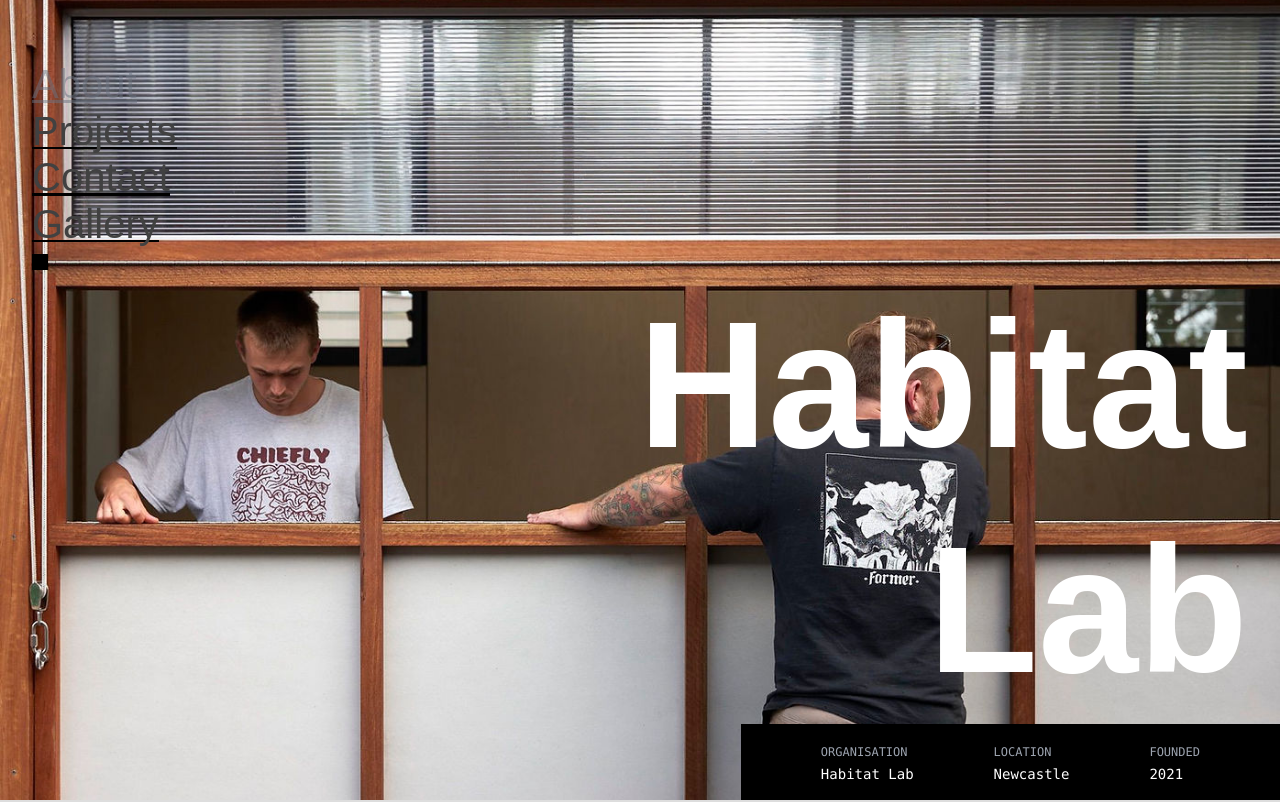
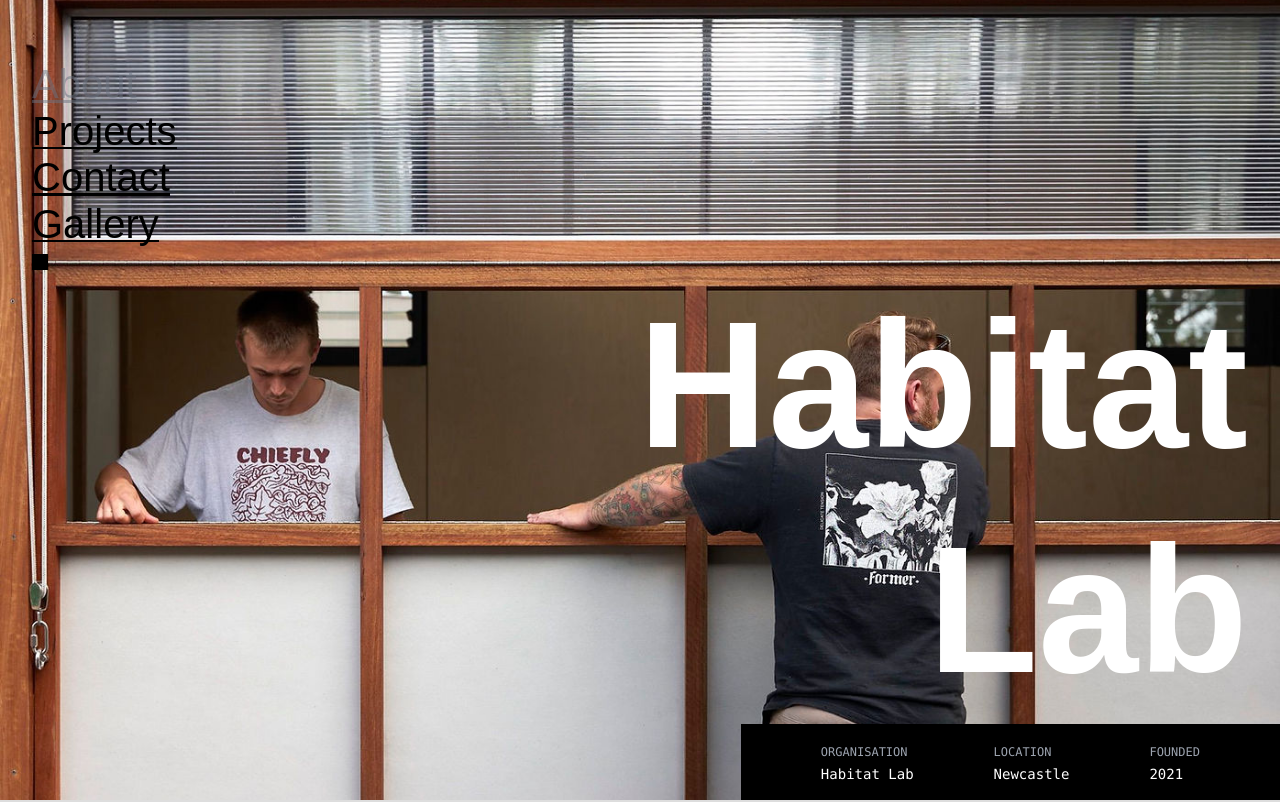
Before and after one commit to Zume-z/habitat-lab, a Next.js app: page /about in a window 1280 px wide. Shown: the top 802 px of the page. Built offline with nearby package versions, Linux system fonts and the light colour scheme; a web font is replaced by a local one.

Commit message:
Update: Transition

```diff
--- a/src/components/Layout.tsx
+++ b/src/components/Layout.tsx
@@ -1,29 +1,90 @@
+// import Head from 'next/head'
+// import { proxima } from '@/utils/fonts'
+// import { ReactNode, useEffect, useState } from 'react'
+
+// interface LayoutProps {
+//   children: ReactNode
+//   title?: string
+//   nav?: JSX.Element
+// }
+
+// export default function Layout({ children, title, nav }: LayoutProps) {
+//   const [opacity, setOpacity] = useState(100)
+
+//   useEffect(() => {
+//     setTimeout(() => setOpacity(100), 500)
+//   }, [])
+
+//   return (
+//     <>
+//       <Head>
+//         <title>{title ? `Habitat Lab | ${title}` : 'Habitat Lab'}</title>
+//         <meta name="description" content="Habitat Lab" />
+//         <link rel="icon" href="/favicon.ico" />
+//       </Head>
+//       <main className={`${proxima.className} w-full py-0 text-[#414141] opacity-0 duration-[1000ms] md:py-16 `} style={{ opacity: opacity }}>
+//         {nav}
+//         {children}
+//       </main>
+//     </>
+//   )
+// }
+
 import Head from 'next/head'
 import { proxima } from '@/utils/fonts'
-import { ReactNode, useEffect, useState } from 'react'
+import { ReactNode, useState } from 'react'
+import { useEffect } from 'react'
+import { useRouter } from 'next/router'
+import Nav from './Nav'
 
 interface LayoutProps {
   children: ReactNode
-  title?: string
+  title: string
+  nav?: JSX.Element
 }
 
-export default function Layout({ children, title }: LayoutProps) {
-  const [opacity, setOpacity] = useState(100)
+export default function Layout({ children, title, nav }: LayoutProps) {
+  const router = useRouter()
+  const [opacity, setOpacity] = useState(0)
 
   useEffect(() => {
-    setTimeout(() => setOpacity(100), 500)
-  }, [])
+    // Function to handle the start of the transition
+    const handleRouteChangeStart = () => {
+      setTimeout(() => setOpacity(0), 1000)
+    }
+
+    // Function to handle the end of the transition
+    const handleRouteChangeComplete = () => {
+      setTimeout(() => setOpacity(1), 1000) // or however long the fade-out takes
+    }
+
+    // Add the event listeners when the component mounts
+    router.events.on('routeChangeStart', handleRouteChangeStart)
+    router.events.on('routeChangeComplete', handleRouteChangeComplete)
+    router.events.on('routeChangeError', handleRouteChangeComplete)
+
+    // Start the initial animation
+    setOpacity(1)
+
+    // Remove event listeners on cleanup
+    return () => {
+      router.events.off('routeChangeStart', handleRouteChangeStart)
+      router.events.off('routeChangeComplete', handleRouteChangeComplete)
+      router.events.off('routeChangeError', handleRouteChangeComplete)
+    }
+  }, [router])
 
   return (
-    <>
+    <div>
       <Head>
-        <title>{title ? `Habitat Lab | ${title}` : 'Habitat Lab'}</title>
+        <title>{title ? `${title} | Habitat Lab` : 'Habitat Lab'}</title>
         <meta name="description" content="Habitat Lab" />
         <link rel="icon" href="/favicon.ico" />
       </Head>
-      <main className={`${proxima.className} w-full  py-0 text-[#414141]  opacity-0 duration-[1000ms] md:py-16 `} style={{ opacity: opacity }}>
-        {children}
+      <main className={`${proxima.className} py-0 md:py-16`}>
+        <Nav title={title} />
+        <div style={{ opacity, transition: 'opacity 1s ease-in-out' }}>{children}</div>
       </main>
-    </>
+    </div>
   )
 }
--- a/src/components/Nav.tsx
+++ b/src/components/Nav.tsx
@@ -7,11 +7,12 @@ export default function Nav({ title }: { title: string }) {
   const router = useRouter()
   const routerPath = '/' + router.pathname.split('/')[1]
   const navigation = [
-    { label: 'About', href: '/about' },
-    { label: 'Projects', href: '/' },
-    { label: 'Contact', href: '/contact' },
-    { label: 'Gallery', href: '/gallery' },
+    { label: 'About', href: '/about', active: routerPath === '/about' },
+    { label: 'Projects', href: '/', active: routerPath === '/' },
+    { label: 'Contact', href: '/contact', active: routerPath === '/contact' },
+    { label: 'Gallery', href: '/gallery', active: routerPath === '/gallery' },
   ]
+
   return (
     <div className="fixed z-50">
       <Disclosure as="nav" className="fixed z-10 w-full bg-black backdrop-blur-lg md:hidden">
@@ -55,10 +56,10 @@ export default function Nav({ title }: { title: string }) {
       <div className={`hidden flex-col space-y-2 pl-8 text-4xl md:block`}>
         {navigation.map((el) => (
           <div key={el.label} className="relative w-min">
-            <Link href={el.href} className={`text-[40px] ${el.href === routerPath ? ' text-gray-500 opacity-50' : 'menu-item'}`}>
+            <Link href={el.href} className={`text-[40px] ${el.active ? ' text-gray-500 opacity-50' : 'menu-item'}`}>
               {el.label}
             </Link>
-            <div className={`-mt-1.5 h-[2.5px] w-full ${el.href === routerPath ? 'bg-gray-500 opacity-50' : 'bg-black'}`} />
+            <div className={`-mt-1.5 h-[2.5px] w-full ${el.active ? 'bg-gray-500 opacity-50' : 'bg-black'}`} />
           </div>
         ))}
         <div className="pt-1">
--- a/src/pages/[projectId]/index.tsx
+++ b/src/pages/[projectId]/index.tsx
@@ -1,4 +1,3 @@
-import Nav from '@/components/Nav'
 import { useRouter } from 'next/router'
 import data from '@/utils/data/en.json'
 import Header from '@/components/Header'
@@ -8,9 +7,9 @@ import React, { createRef, useRef } from 'react'
 import ImageSlider from '@/components/ImageSlider'
 import type { Label, Project } from '@/utils/types'
 import ProjectLabel from '@/components/ProjectLabel'
+import ScrollButton from '@/components/ScrollButton'
+import { useIntersectionObserver } from '@/utils/hooks'
 import { getImageDirPath, getImagePaths } from '@/utils/getImagePaths'
-import { useIntersectionObserver } from '@/utils/hooks'
-import ScrollButton from '@/components/ScrollButton'
 
 export async function getServerSideProps(context: { query: { projectId: string } }) {
   const projectId = context.query.projectId as string
@@ -43,7 +42,6 @@ export default function ProjectId({ imgPaths }: { imgPaths: string[] }) {
     <Layout title={project?.label || projectId}>
       <ImageBg src={`/assets/projects/${projectId}/thumbnail.png`} />
       <div className="h-screen w-full">
-        <Nav title={project?.label || projectId} />
         <Header title={project?.label || projectId} textCol="text-white" top={true} />
       </div>
 
--- a/src/pages/about/index.tsx
+++ b/src/pages/about/index.tsx
@@ -18,10 +18,9 @@ export default function About() {
   ]
 
   return (
-    <Layout title="About">
+    <Layout title="Habitat Lab">
       <ImageBg src={'/assets/about.jpeg'} style="md:block hidden " />
       <div className="w-full md:h-screen">
-        <Nav title="Habitat Lab" />
         <Header title="Habitat Lab" textCol="text-white" />
       </div>
 
--- a/src/pages/contact/index.tsx
+++ b/src/pages/contact/index.tsx
@@ -7,7 +7,6 @@ import Layout from '@/components/Layout'
 export default function Contact() {
   return (
     <Layout title="Contact">
-      <Nav title="Contact" />
       <Header title="Contact" />
       <Form />
     </Layout>
--- a/src/pages/gallery/index.tsx
+++ b/src/pages/gallery/index.tsx
@@ -32,12 +32,8 @@ export default function Gallery({ imgPaths }: { imgPaths: string[] }) {
 
   return (
     <Layout title="Gallery">
-      <div className="pb-16 md:pb-0">
-        <Nav title="Gallery" />
-        <Header title="Gallery" textCol="" />
-      </div>
-
-      <div>
+      <Header title="Gallery" />
+      <div className="pt-10 md:pt-0">
         <ScrollButton label="View Gallery" rotate={true} clickHandler={() => handleScrollToCenter()} style={`transition-500 hidden md:flex ${showScroll ? 'opacity-100' : 'opacity-0'}`} />
         <ImageSlider imgPaths={imgPaths} imgPathPrefix={`/assets/gallery`} refs={refs} visibility={visibility} />
         <ScrollButton label="Return to top" clickHandler={() => window.scrollTo({ top: 0, behavior: 'smooth' })} style="flex" />
--- a/src/pages/index.tsx
+++ b/src/pages/index.tsx
@@ -25,7 +25,6 @@ export default function Home() {
 
   return (
     <Layout title="Projects">
-      <Nav title="Projects" />
       <Header title="Projects" />
       <div className="flex w-full flex-wrap pt-32 md:pl-36 md:pt-56">
         {projects.map((project) => (
```
